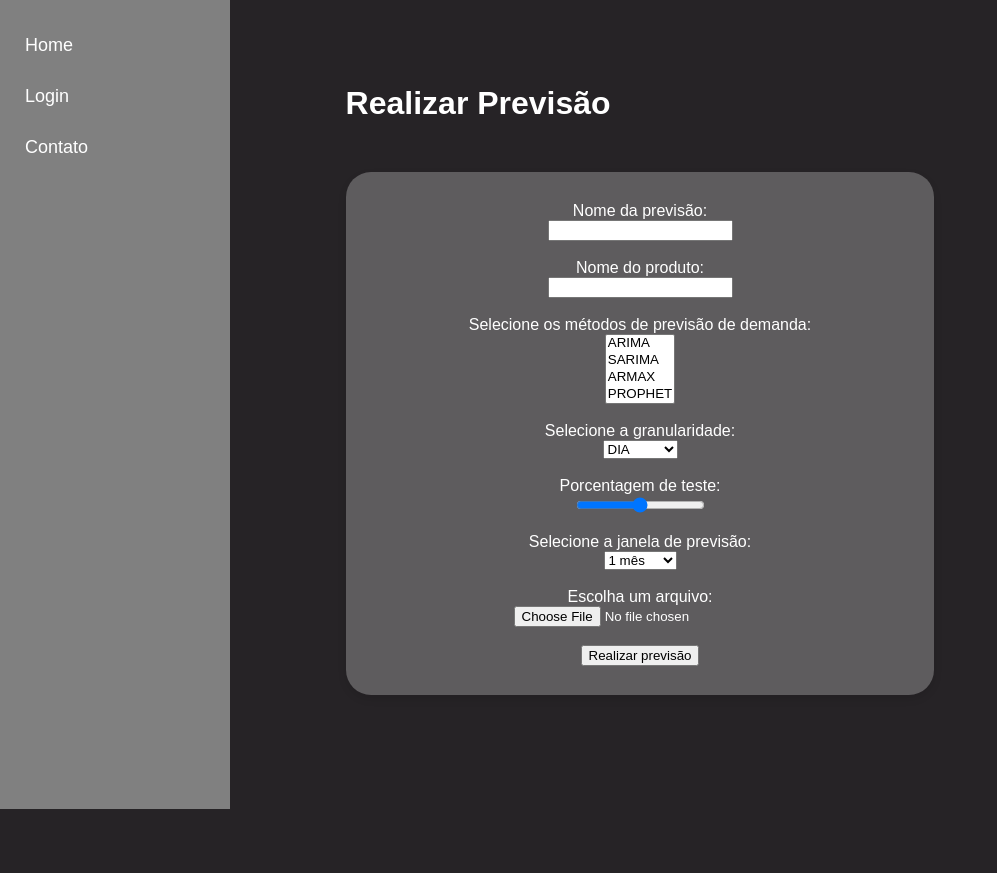
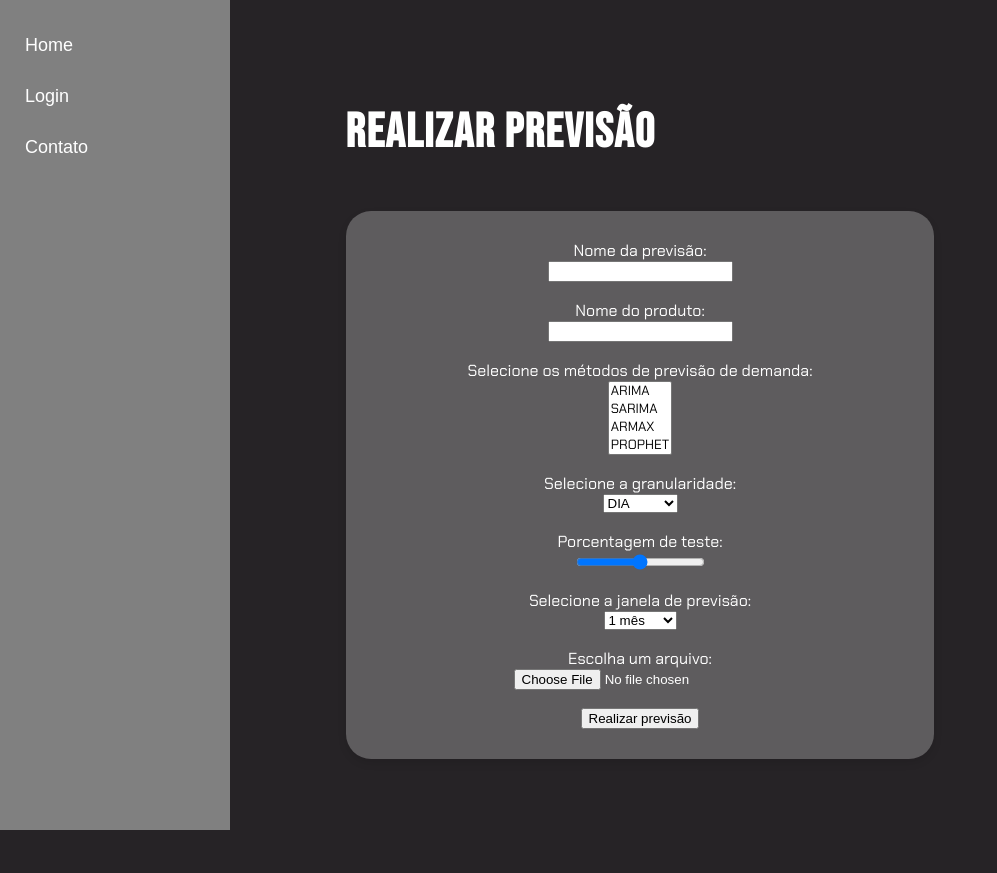
Before and after one commit to LeoLapo/supplyProphet, a Django app: page /predict/ in a window 1280 px wide. Shown: the whole page, without its empty margins (0-997 px from the left). Before the commit the page ends 809 px from the top, so only its background shows below. Run offline with Django 5.2, Linux system fonts and the light colour scheme.

Commit message:
Adicionando mais css

```diff
--- a/website/static/css/forms.css
+++ b/website/static/css/forms.css
@@ -61,3 +61,7 @@
     justify-content: center;
     /* Centraliza itens verticalmente */
 }
+
+.credenciais {
+    font-family: "Chakra Petch", sans-serif;
+}
--- a/website/static/css/styles.css
+++ b/website/static/css/styles.css
@@ -1,7 +1,6 @@
 body {
     margin: 0;
     padding: 0;
-    /*background-color: black;*/ /* Fundo preto */
     color: white; /* Texto branco */
     font-family: Arial, sans-serif;
     overflow-x: hidden; /* Remove a barra de rolagem horizontal */
@@ -49,3 +48,20 @@ nav ul li a:hover {
     /* box-shadow: 0 4px 8px rgba(0, 0, 0, 0.3); Sombra do card */
     /* box-sizing: border-box; Inclui padding e bordas na largura total */
 }
+
+
+
+h1, h2, h3 {
+    font-family: "Bebas Neue", sans-serif;
+    letter-spacing:1.5px;
+}
+
+h1 {
+    font-size: 4em;
+}
+h2 {
+    font-size: 3em;
+}
+h3 {
+    font-size: 2em;
+}
--- a/website/templates/website/base.html
+++ b/website/templates/website/base.html
@@ -7,7 +7,10 @@
     {% load static %}
     <link rel="stylesheet" href="{% static 'css/styles.css' %}">
     <link rel="stylesheet" href="{% static 'css/forms.css' %}">
-
+    <link rel="preconnect" href="https://fonts.googleapis.com">
+    <link rel="preconnect" href="https://fonts.gstatic.com" crossorigin>
+    <link href="https://fonts.googleapis.com/css2?family=Bebas+Neue&display=swap" rel="stylesheet">
+    <link href="https://fonts.googleapis.com/css2?family=Chakra+Petch:ital,wght@0,300;0,400;0,500;0,600;0,700;1,300;1,400;1,500;1,600;1,700&display=swap" rel="stylesheet">
 </head>
 <body>
     <nav>
--- a/website/templates/website/contact.html
+++ b/website/templates/website/contact.html
@@ -5,7 +5,7 @@
     {% elif error_message %}
         <p style="color: red;">{{ error_message }}</p>
     {% endif %}
-
+<h2>Contato</h2>
     <form method="post" class="contact_form">
         {% csrf_token %}
         <label for="nickname" class="credenciais">Como quer ser chamado(a):</label>
--- a/website/templates/website/predict.html
+++ b/website/templates/website/predict.html
@@ -1,6 +1,6 @@
 {% extends 'website/base.html' %}
 {% block content %}
-<h1>Realizar Previsão</h1>
+<h2>Realizar Previsão</h2>
 
     <form method="post" enctype="multipart/form-data" class="predict_form">
         {% csrf_token %}
```
